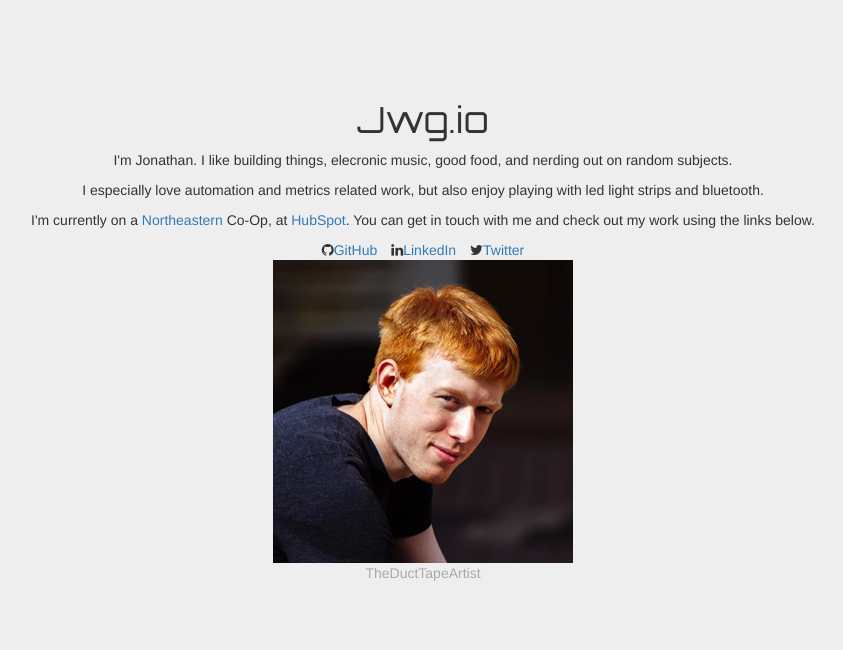
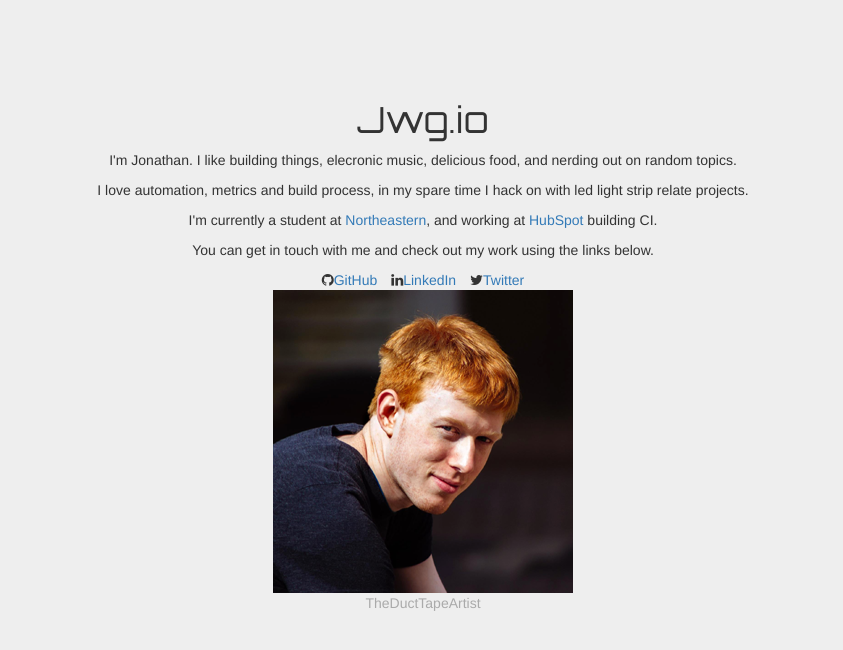
Before and after one commit to jonathanwgoodwin/PersonalWebsite, a plain HTML site: page index.html in a window 1280 px wide. Shown: the whole page, without its empty margins (217-1060 px from the left). Drawn offline with nearby package versions, Linux system fonts and the light colour scheme.

Commit message:
Update index.html

```diff
--- a/index.html
+++ b/index.html
@@ -19,9 +19,10 @@
     <h1 class='text-center' style="margin-top: 100px; font-family: Orbitron, sans-serif;">Jwg.io</h1>
   <div class='text-center'>
 
-    <p>I'm Jonathan. I like building things, elecronic music, good food, and nerding out on random subjects.<p>
-    <p>I especially love automation and metrics related work, but also enjoy playing with led light strips and bluetooth.</p>
-    <p>I'm currently on a <a href="http://northeastern.edu">Northeastern</a> Co-Op, at <a href="http://hubspot.com">HubSpot</a>. You can get in touch with me and check out my work using the links below.</p>
+    <p>I'm Jonathan. I like building things, elecronic music, delicious food, and nerding out on random topics.<p>
+    <p>I love automation, metrics and build process, in my spare time I hack on with led light strip relate projects.</p>
+    <p>I'm currently a student at <a href="http://northeastern.edu">Northeastern</a>, and working at <a href="http://hubspot.com">HubSpot</a> building CI.</p>
+    <p>You can get in touch with me and check out my work using the links below.</p>
   </div>
   <div class="social text-center">
     <i class="fa fa-github"></i><a href="https://github.com/jonathanwgoodwin">GitHub</a>
```
